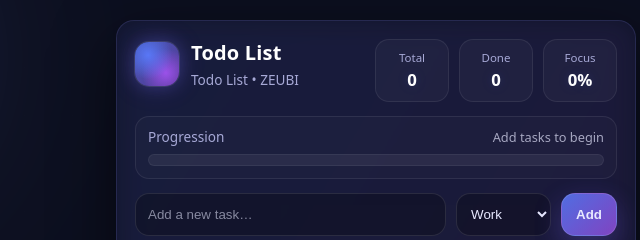
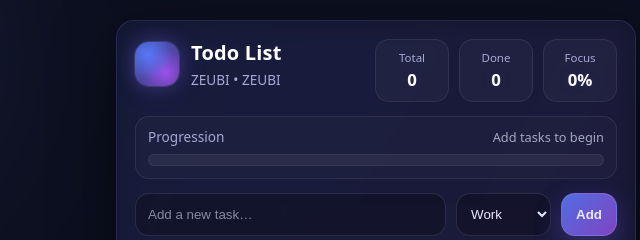
Before and after one commit to Elise7409/module210-todo-ET, a plain HTML site: page src/frontend/index.html in a window 1280 px wide. Shown: the part 173-413 px from the top of the page, 264-904 px from the left. Drawn offline with nearby package versions, Linux system fonts and the light colour scheme; no server answers.

Commit message:
test html

```diff
--- a/src/frontend/index.html
+++ b/src/frontend/index.html
@@ -23,7 +23,7 @@
           <div class="brand-mark" aria-hidden="true"></div>
           <div class="brand-text">
             <h1>Todo List</h1>
-            <p class="subtitle">Todo List • ZEUBI</p>
+            <p class="subtitle">ZEUBI • ZEUBI</p>
           </div>
         </div>
 
```
